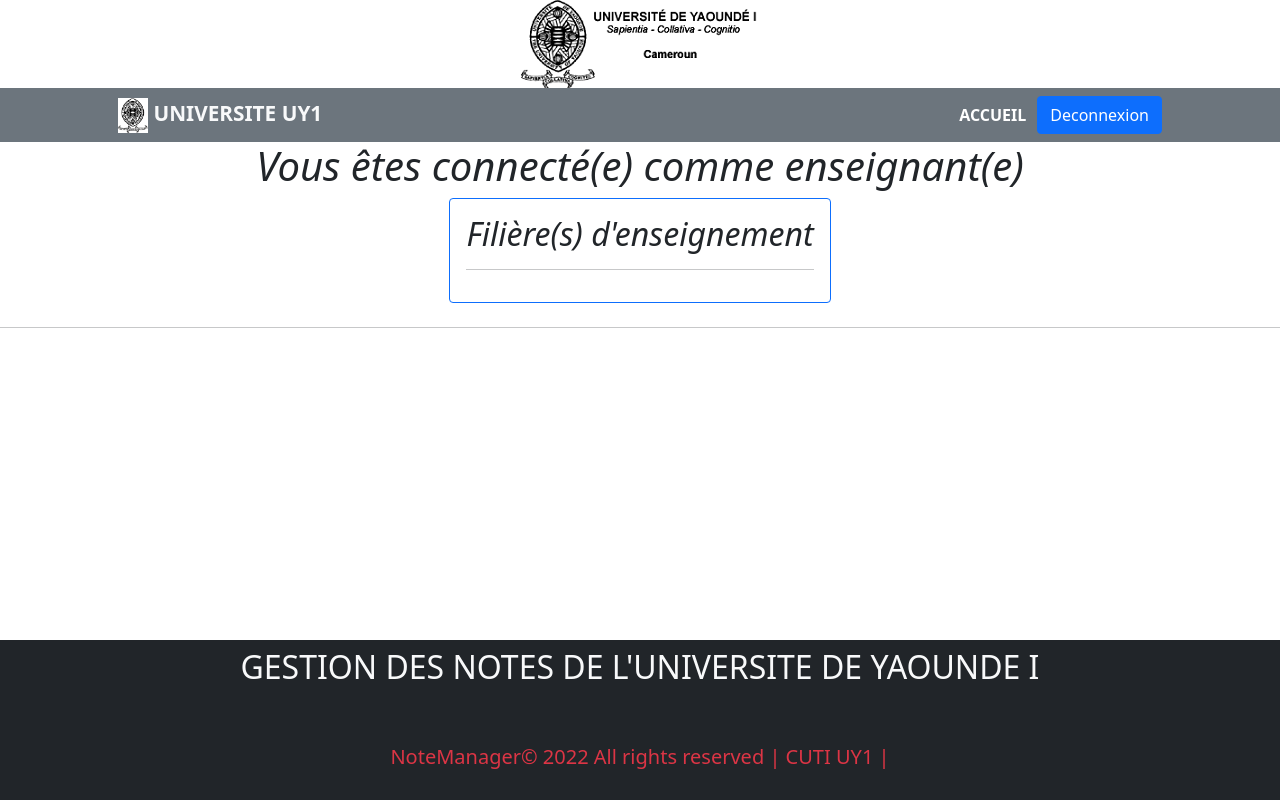
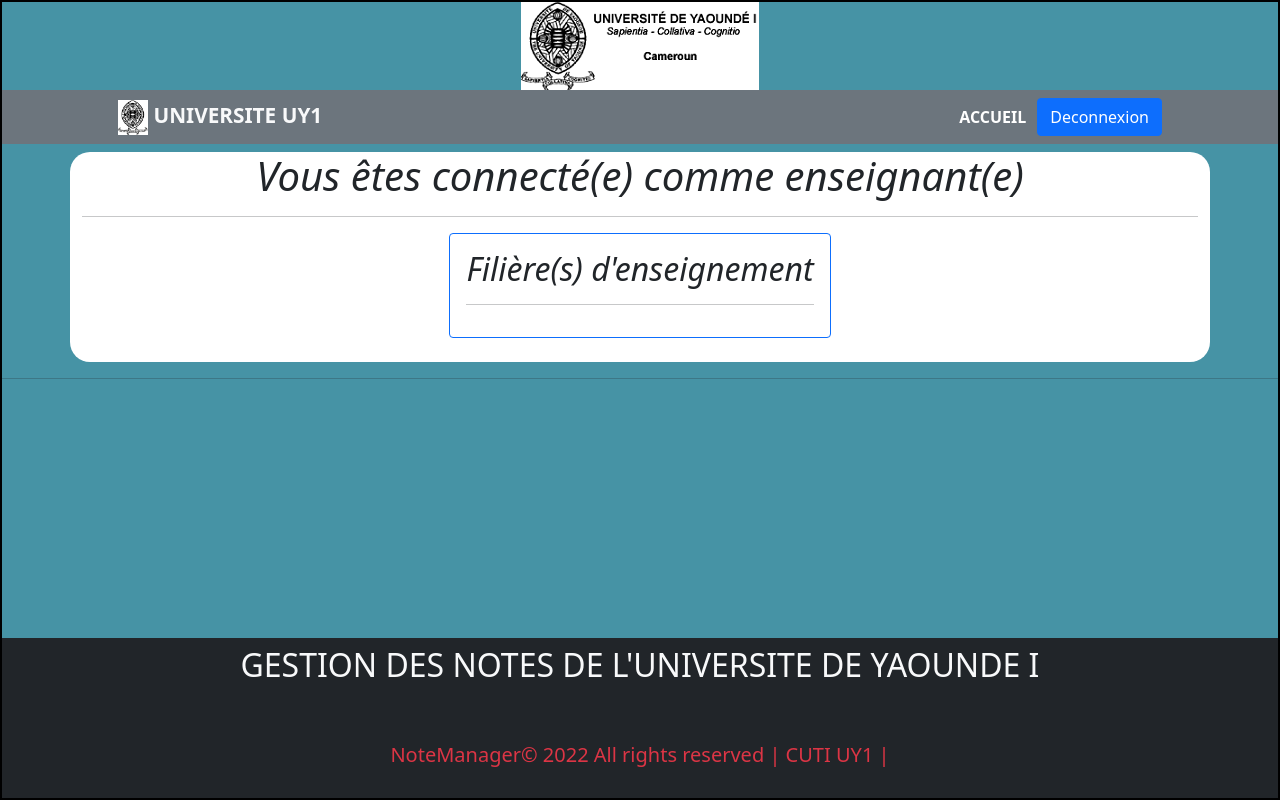
Before and after one commit to Francks15/NoteManager, a PHP site: page /zone_prof.php in a window 1280 px wide. Run offline with PHP 8.4, Linux system fonts and the light colour scheme; the visitor is signed in with stand-in values (Sample User, id 1); data that the repository does not hold is empty.

Commit message:
ajout couleur

```diff
--- a/user/footer.php
+++ b/user/footer.php
@@ -1,8 +1,8 @@
 <hr>
 <div class="footer"></div>
-<footer class="container-fluid text-center text-light bg-dark pt-2 footer position-absolute bottom-0">
+<footer class="container-fluid text-center text-light bg-dark pt-2 footer position-absolute bottom-0 pb-2">
     <h2>GESTION DES NOTES DE L'UNIVERSITE DE YAOUNDE I</h2>
-    <p class="lead text-center text-danger m-0 pt-5 pb-md-2 pb-0">NoteManager&copy; 2022 All rights reserved | CUTI UY1 |</p>
+    <p class="lead text-center text-danger m-0 pt-5">NoteManager&copy; 2022 All rights reserved | CUTI UY1 |</p>
 </footer>
 <script src="bootstrap.min.js"></script>
 <script>
--- a/user/index.js
+++ b/user/index.js
@@ -38,9 +38,8 @@
         btn_search.firstChild.nodeValue = "Annuler";
         let trouve = false;
         for (let i = 0; i < matri.length; i++) {
-            let val = Object.toString(input_search.value);
-            val = val.toUpperCase().trim();
-            if (matri[i].innerHTML.indexOf(val) == -1) {
+            if (matri[i].innerHTML.indexOf(input_search.value) == -1) {
+                debugger;
                 ligne[i].classList.toggle('d-none');
             } else {
                 trouve = true;
--- a/user/style.css
+++ b/user/style.css
@@ -1,3 +1,14 @@
+body{
+    background-color: rgb(70 147 165);
+    border: 2px solid black;
+}
+
+.my_container{
+    background-color: white;
+    border-radius: 20px;
+    margin-top: .5em;
+}
+
 .mygrid {
     display: grid;
     grid-template-columns: repeat(auto-fit, 20rem);
@@ -7,11 +18,14 @@
 
 .user{
     transition: all .5s ease;
+    box-shadow: 2px 2px 7px black;
+    border: 1px black solid;
 }
 
 .user:hover{
     border: 1px blue solid;
     transform:scale(1.1);
+    box-shadow: 2px 2px 20px blue;
 }
 
 .logo{
@@ -41,5 +55,5 @@
 }
 
 .footer{
-    height: 10rem;
+    min-height: 10rem;
 }
--- a/user/zone_prof.php
+++ b/user/zone_prof.php
@@ -43,9 +43,9 @@
 </nav>
 
 <?php if (!empty($_SESSION['prof']) && empty($_GET['filiere'])) : ?>
-    <div class="container mb-4 ">
+    <div class="container pb-4 my_container ">
         <div class=" text-center">
-            <h1 class=" fst-italic">Vous êtes connecté(e) comme enseignant(e)</h1>
+            <h1 class=" fst-italic">Vous êtes connecté(e) comme enseignant(e)</h1><hr>
             <h2 class=" fw-normal"><?php echo $a ?></h2>
             <div class=" d-flex justify-content-center">
                 <div class=" border border-primary rounded p-3">
@@ -84,17 +84,18 @@
     }
     if ($trouve) :
     ?>
-        <div class="container mb-4 ">
+        <div class="container pb-4 my_container ">
             <div class=" text-center">
-                <h1 class=" fst-italic">Vous êtes connecté(e) comme enseignant(e)</h1>
+                <h1 class=" fst-italic">Vous êtes connecté(e) comme enseignant(e)</h1><hr>
                 <h2 class=" fw-normal"><?php echo $a ?></h2>
                 <a href="zone_prof.php" class="btn btn-danger text-light mb-3 " title="Voir vos filières d'enseignement">&larr;Retour</a>
                 <div class=" border rounded border-primary">
                     <h2 class=" fst-italic">Filiere: <?php echo $filiere ?></h2>
                     <h2 class=" text-decoration-underline ">Unité d'enseignement</h2>
                     <hr>
-                    <table class="table table-hover">
-                        <thead>
+                    <div class=" table-responsive" >
+                    <table class="table table-hover table-bordered">
+                        <thead class=" table-dark">
                             <tr>
                                 <th>#</th>
                                 <th>Code</th>
@@ -126,6 +127,7 @@
                             endforeach ?>
                         </tbody>
                     </table>
+                    </div>
                 </div>
             </div>
         </div>
@@ -145,11 +147,11 @@
     }
     if ($trouve) :
     ?>
-        <div class="container mb-4 ">
+        <div class="container pb-4 my_container ">
             <div class=" text-center">
-                <h1 class=" fst-italic">Vous êtes connecté(e) comme enseignant(e)</h1>
+                <h1 class=" fst-italic">Vous êtes connecté(e) comme enseignant(e)</h1><hr>
                 <h2 class=" fw-normal"><?php echo $a ?></h2>
-                <a href=<?php echo "zone_prof.php?filiere=" . $filiere ?> class="btn btn-danger text-light mb-3 " <?php echo "title= Voir vos modules cours, Filiere:$filiere" ?>>&larr;Retour</a>
+                <a href=<?php echo "zone_prof.php?filiere=" . $filiere ?> class="btn btn-danger text-light mb-3 " <?php echo "title= 'Voir vos modules cours, Filiere:$filiere'" ?>>&larr;Retour</a>
                 <div class=" border rounded border-primary">
                     <h2 class=" fst-italic">Filiere: <?php echo $filiere ?></h2>
                     <h2 class=" text-decoration-underline">Module : <?php echo $code_mod ?></h2>
@@ -170,8 +172,9 @@
                         </div>
                         <hr>
                         <form action=<?php echo "zone_prof.php?filiere=$filiere&module=$code_mod" ?> method="post">
-                            <table class=" table table-hover">
-                                <thead>
+                            <div class=" table-responsive" >
+                            <table class=" table table-hover table-bordered">
+                                <thead class=" table-dark" >
                                     <tr>
                                         <th>#</th>
                                         <th>Matricule</th>
@@ -239,6 +242,7 @@
                                     <?php echo $prof->modifierNote() ?>
                                 </tbody>
                             </table>
+                            </div>
                             <div class="pb-2 d-flex justify-content-around">
                                 <button type="submit" class="soumettre btn btn-success">Enregistrer</button>
                                 <a href=<?php echo "zone_prof.php?filiere=$filiere&module=$code_mod" ?> class="btn btn-danger">Reset</a>
```
Also changed, not shown: user/connexion.php (+3 -4 lines), user/index.php (+5 -4 lines), user/zone_etudiant.php (+6 -4 lines).
